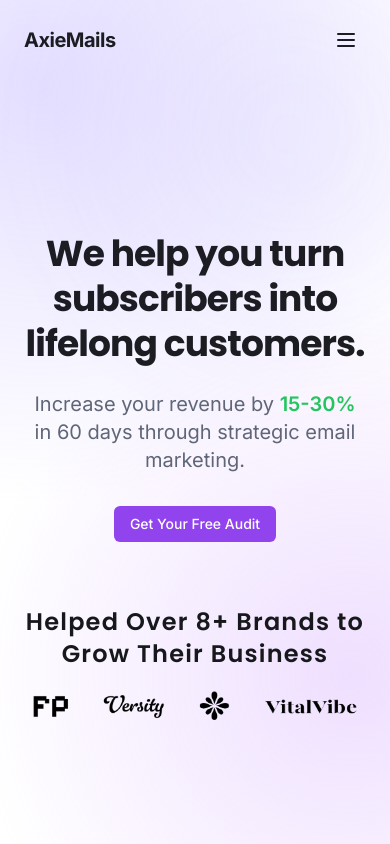
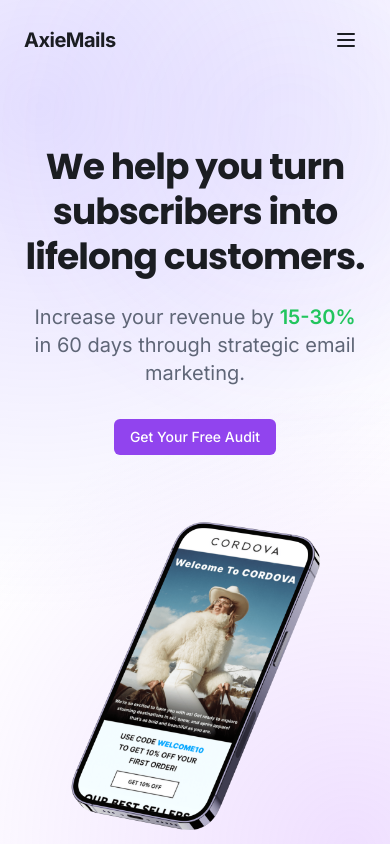
Before and after one commit to axeonyx/axiemails, a React (Vite) app: page / in a window 390 px wide. Shown: the top 844 px of the page. Built offline with nearby package versions, Linux system fonts and the light colour scheme.

Commit message:
New Changes

```diff
--- a/src/pages/Index.tsx
+++ b/src/pages/Index.tsx
@@ -79,9 +79,8 @@ const Index = () => {
         </a>
       </div>
 
-      {/* Right: Hero Image (hidden on mobile) */}
       <div
-        className="fade-in-element hidden md:flex lg:w-1/2 justify-center lg:justify-end"
+  className="flex justify-center lg:justify-end w-full lg:w-1/2"
   ref={addToObserver}
 >
   <img
@@ -405,8 +404,8 @@ const Index = () => {
     <div className="fade-in-element" ref={addToObserver} style={{ transitionDelay: '100ms' }}>
       <MetricsCard
         title="Open Rate"
-        value="25%"
-        description="Industry average: 18%"
+        value="60%"
+        description="Industry average: 25%"
         icon={
           <svg width="24" height="24" viewBox="0 0 24 24" fill="none" xmlns="http://www.w3.org/2000/svg">
             <path d="M3 9L12 2L21 9V20C21 20.5304 20.7893 21.0391 20.4142 21.4142C20.0391 21.7893 19.5304 22 19 22H5C4.46957 22 3.96086 21.7893 3.58579 21.4142C3.21071 21.0391 3 20.5304 3 20V9Z" stroke="currentColor" strokeWidth="2" strokeLinecap="round" strokeLinejoin="round" />
```
Lines whose indentation alone changed are shown as unchanged.
